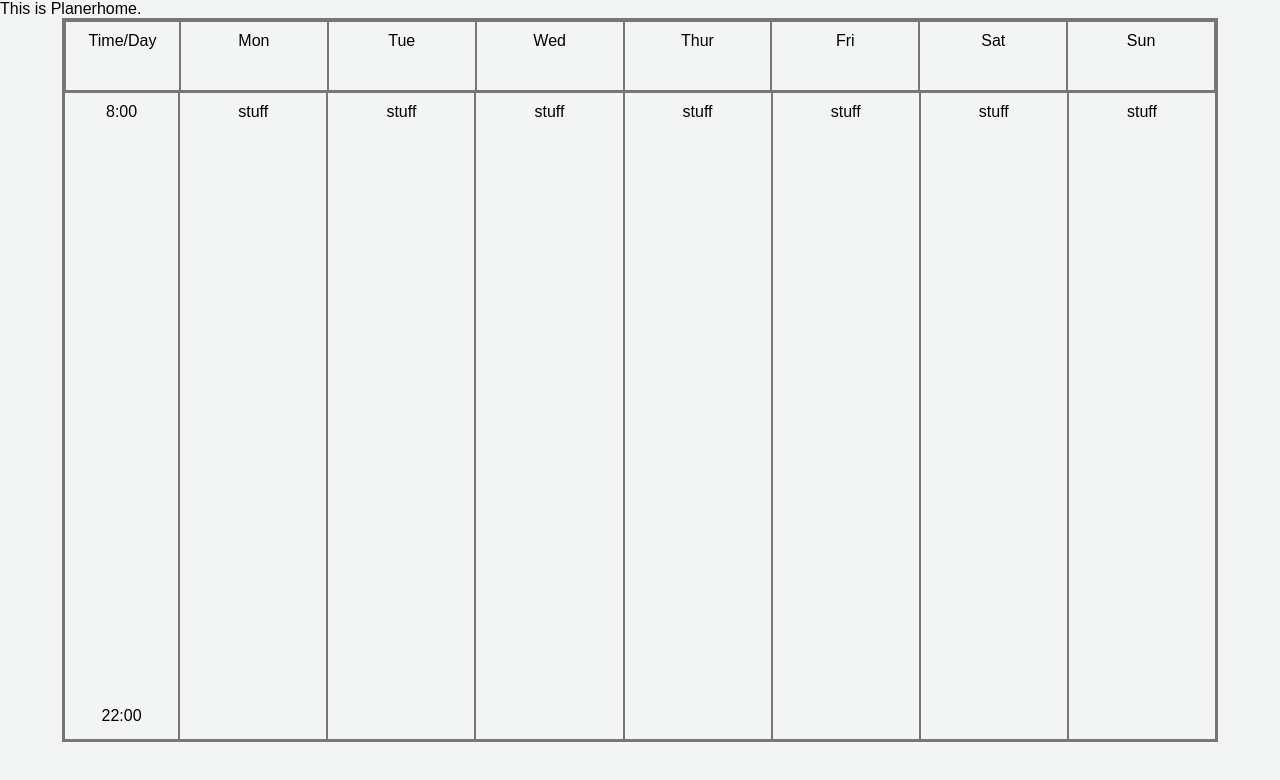
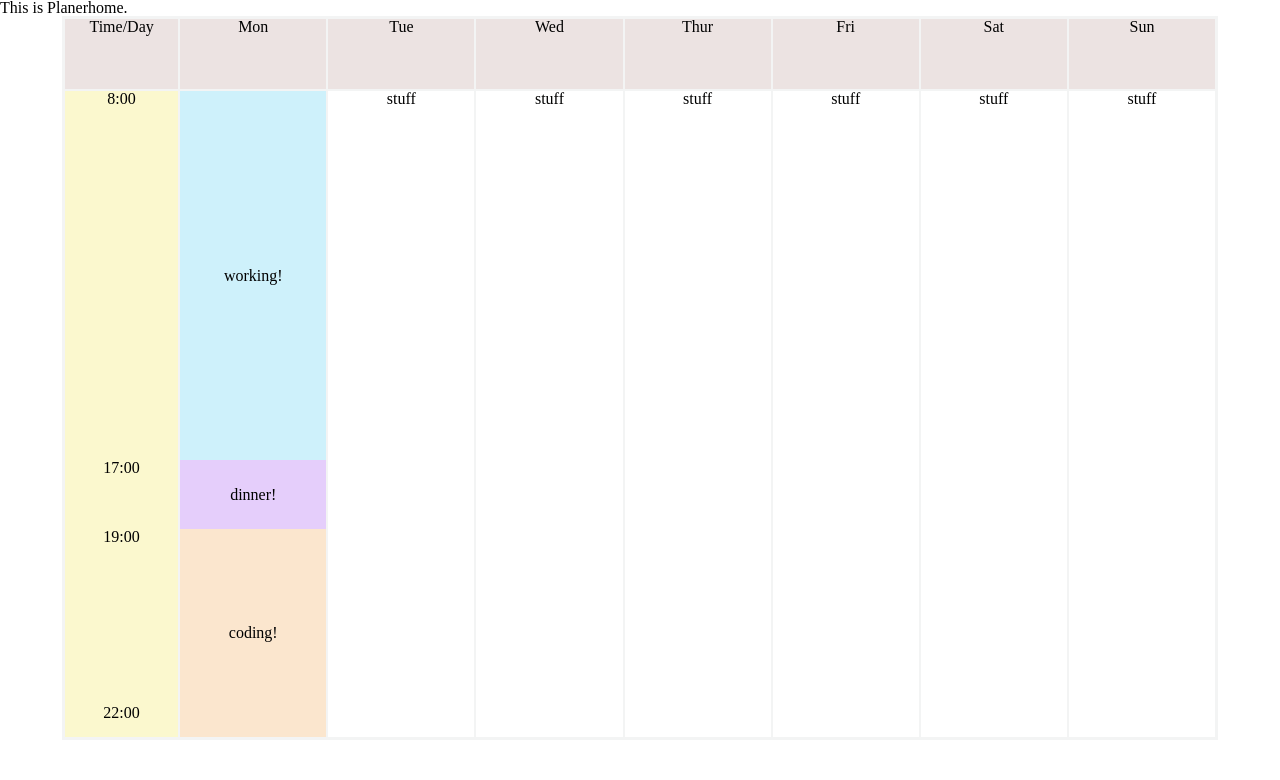
Before and after one commit to sandy8111112004/planner, a React (Create React App) app in the folder client/: page /planer in a window 1280 px wide. Shown: the top 780 px of the page. Built offline with nearby package versions, Linux system fonts and the light colour scheme.

Commit message:
add TimeSlot, Task

```diff
--- a/client/src/App.js
+++ b/client/src/App.js
@@ -2,6 +2,7 @@
 import { BrowserRouter, Route, Link } from 'react-router-dom';
 import PlanerHome from "./Components/PlanerHome";
 import Home from "./Components/Home";
+import './reset.css';
 import './App.css';
 
 class App extends Component {
--- a/client/src/Components/PlanerHome.css
+++ b/client/src/Components/PlanerHome.css
@@ -1,7 +1,7 @@
 body{
     height: 98vh;
     font-family: 'Raleway', sans-serif;
-    background-color:#f3f4f4;
+    background-color:white;
 }
 
 h1 {
@@ -23,7 +23,7 @@
     margin: auto;
     grid-template-columns: 10% repeat(7, 1fr);
     grid-template-rows: 10% 90%;
-    border: #777777 2px solid;
+    border: #f3f4f4 2px solid;
     text-align: center;
 }
 
@@ -31,8 +31,8 @@
     display: grid;
     grid-row: span 1;
     grid-column: span 1;
-    border: #777777 1px solid;
-    padding: 10px;
+    border:  #f3f4f4 1px solid;
+    position: relative;
 }
 .day-row{
     display: grid;
@@ -40,24 +40,35 @@
     grid-column: span 8;
     grid-template-columns: 10% repeat(7, 1fr);
     grid-template-rows: 1fr;
-    border: #777777 1px solid;
+    background: #ECE3E2 ;
 }
 .time-col{
     display: grid;
     grid-row: span 1;
     grid-column: span 1;
     position: relative;
-    border: #777777 1px solid;
+    background: #FBF8CE;
+    border:  #f3f4f4 1px solid;
 }
-.start-time{
-    text-align: center;
-    padding-top: 10px;
+.time-slot{
+    position: absolute;
+    right:25%;
+    left: 25%;
     height: auto;
 }
 
-.end-time{
+
+.task-block{
+    display: block;
+    position: absolute;
+    width: 100%;
+}
+
+.center-box{
     text-align: center;
-    position: relative;
-    top: 90%;
-    height: auto;
+    position: absolute;
+    top:50%;
+    left: 50%;
+    transform: translate(-50%, -50%);
+    width:100%;
 }
--- a/client/src/Components/PlanerHome.js
+++ b/client/src/Components/PlanerHome.js
@@ -2,6 +2,20 @@
 import * as $ from 'axios';
 import { BrowserRouter, Route, Link } from 'react-router-dom';
 import "./PlanerHome.css"
+
+const Task =(props)=>(
+    <div className = "task-block" style={{"top": props.top, "height": props.length, "backgroundColor": props.backGndColor}}>
+        <p className="center-box">
+        {props.taskContent}
+        </p>
+    </div>
+)
+
+const TimeSlot=(props)=>(
+    <div className="time-slot" style={{"top":props.timeTop}}>
+        {props.time}
+    </div>
+)
 
 const PlanerOutline = (props)=>(
     <div className="planer-box">
@@ -32,11 +46,15 @@
             </div>
         </div>
         <div className ='time-col'>
-            <div className='start-time'>8:00</div>
-            <div className='end-time'>22:00</div>
+            <TimeSlot time={"8:00"} timeTop={"0%"}/>
+            <TimeSlot time={"17:00"} timeTop={"57.14%"}/>
+            <TimeSlot time={"19:00"} timeTop={"67.85%"}/>
+            <TimeSlot time={"22:00"} timeTop={"95%"}/>
         </div>
         <div className = 'day-col'>
-                stuff
+                <Task taskContent={"working!"} top={"0%"} length={"57.14%"} backGndColor={"#CEF1FB"}/>
+                <Task taskContent={"dinner!"} top={"57.14%"} length={"10.71%"} backGndColor={"#E5CEFB"}/>
+                <Task taskContent={"coding!"} top={"67.85%"} length={"32.15%"} backGndColor={"#FBE6CE"}/>
         </div>
         <div className = 'day-col'>
                 stuff
--- /dev/null
+++ b/client/src/reset.css
@@ -0,0 +1,48 @@
+/* http://meyerweb.com/eric/tools/css/reset/
+   v2.0 | 20110126
+   License: none (public domain)
+*/
+
+html, body, div, span, applet, object, iframe,
+h1, h2, h3, h4, h5, h6, p, blockquote, pre,
+a, abbr, acronym, address, big, cite, code,
+del, dfn, em, img, ins, kbd, q, s, samp,
+small, strike, strong, sub, sup, tt, var,
+b, u, i, center,
+dl, dt, dd, ol, ul, li,
+fieldset, form, label, legend,
+table, caption, tbody, tfoot, thead, tr, th, td,
+article, aside, canvas, details, embed,
+figure, figcaption, footer, header, hgroup,
+menu, nav, output, ruby, section, summary,
+time, mark, audio, video {
+	margin: 0;
+	padding: 0;
+	border: 0;
+	font-size: 100%;
+	font: inherit;
+	vertical-align: baseline;
+}
+/* HTML5 display-role reset for older browsers */
+article, aside, details, figcaption, figure,
+footer, header, hgroup, menu, nav, section {
+	display: block;
+}
+body {
+	line-height: 1;
+}
+ol, ul {
+	list-style: none;
+}
+blockquote, q {
+	quotes: none;
+}
+blockquote:before, blockquote:after,
+q:before, q:after {
+	content: '';
+	content: none;
+}
+table {
+	border-collapse: collapse;
+	border-spacing: 0;
+}
```
